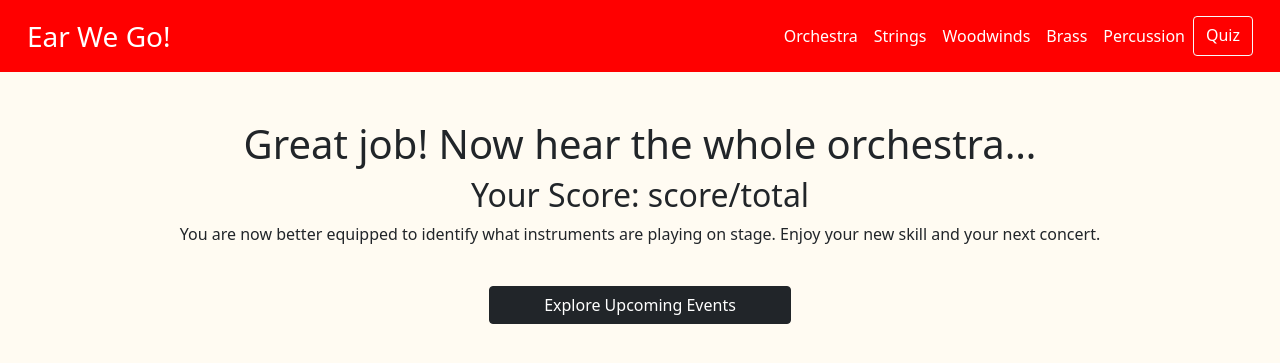
After one commit to anvusp/uid-final-project, a Flask app: page /results in a window 1280 px wide. The commit adds this page. Shown: the top 363 px of the page. Run offline with Flask 3, Linux system fonts and the light colour scheme.

Commit message:
Updated routes, templates, and css elements

```diff
--- a/server.py
+++ b/server.py
@@ -15,7 +15,7 @@ TIMELINE = data["timeline"]
 # Route 1: Home Page -------------------------------------------------------
 @app.route('/')
 def render_homepage():
-  return render_template('homepage.html', lesson = LESSONS[1])
+  return render_template('transition.html', transition = TRANSITIONS[1])
 
 # Route 2: Learn Page -------------------------------------------------------
 @app.route('/learn/<int:id>')
@@ -34,3 +34,17 @@ def render_quizpage(id=None):
     return "Question not found", 404
 
   return render_template('quiz.html', question=question)
+
+# Route 4: Transition Pages -------------------------------------------------------
+@app.route('/transition/<int:id>')
+def render_transitionpage(id=None):
+  transition = TRANSITIONS.get(id)
+  if not transition:
+    return "Transition not found", 404
+
+  return render_template('transition.html', transition=transition)
+
+# Route 5: Quiz Results Page -------------------------------------------------------
+@app.route('/results')
+def render_results():
+  return render_template('quiz_results.html')
--- a/static/data.json
+++ b/static/data.json
@@ -15,7 +15,7 @@
         {
             "id": 3,
             "title": "String Instruments",
-            "description": "Except for the harp, string instruments in an orchestra are pear shaped, made of wood, and hollow inside. They are mostly played with a bow, a stick with horse hair. When a player draws the bow across the string, it produces friction and creates sound.\nIn an orchestra, strings are usually: violins, violas, cellos, basses, and harp. Occasionally, in special circumstances, there are other string instruments on stage (like guitar, a celleste, or some other fancy ole thing). When something atypical is scheduled in a concert, the program will tell you all about it.",
+            "description": "Except for the harp, string instruments in an orchestra are pear shaped, made of wood, and hollow inside. They are mostly played with a bow, a stick with horse hair. When a player draws the bow across the string, it produces friction and creates sound.<br>In an orchestra, strings are usually: violins, violas, cellos, basses, and harp. Occasionally, in special circumstances, there are other string instruments on stage (like guitar, a celleste, or some other fancy ole thing). When something atypical is scheduled in a concert, the program will tell you all about it.",
             "image": "images/orchestra-strings.png",
             "audio": "audio/britten-strings.wav"
         },
@@ -32,6 +32,13 @@
             "description":"Lorem ipsum dolor sit amet. Laboris mollit officia et, proident amet. Sed aliqua consequat laboris lorem, irure, magna elit lorem. Ut voluptate quis aliqua, Excepteur ex. Qui magna nostrud dolor. Ex dolore qui. Minim irure ad Excepteur, do ullamco. Esse laborum anim ex.",
             "image": "images/orchestra-brass.png",
             "audio": "audio/britten-brass.wav"
+        },
+        {
+            "id": 6,
+            "title": "Percussion Instruments",
+            "description":"Lorem ipsum dolor sit amet. Laboris mollit officia et, proident amet. Sed aliqua consequat laboris lorem, irure, magna elit lorem. Ut voluptate quis aliqua, Excepteur ex. Qui magna nostrud dolor. Ex dolore qui. Minim irure ad Excepteur, do ullamco. Esse laborum anim ex.",
+            "image": "images/orch-percussion.png",
+            "audio": "audio/britten-percussion.wav"
         }
     ],
     "questions" : [
@@ -49,7 +56,29 @@
             "id": 1,
             "title": "Welcome to Carnegie Hall!",
             "text": "You're about to attend a concert at Carnegie Hall. There will be an orchestra on stage. This is your crash course to orchestral instruments, where they are usually located on stage, and each of their sounds.",
-            "button": "Get Started"
+            "button": "Get Started",
+            "href": "/learn/1"
+
+        },
+        {
+            "id": 2,
+            "text": "In the next section, you will listen to each instrument play the same melody. Each listening section introduces the instruments in a specific instrument family: Strings, Woodwinds, Brass, and Percussion.",
+            "button": "Listen and Learn",
+            "href": "/learn/3"
+        },
+        {
+            "id": 3,
+            "title": "Part I:<br>Are You Ready to Identify Instruments?",
+            "text": "These can be violin, viola, cello, bass, harp, flute, clarinet, oboe, bassoon, trumpet, trombone, tuba, or tuned and untuned perscussion instruments",
+            "button": "Ear We Go!",
+            "href": "/quiz/1"
+        },
+        {
+            "id": 4,
+            "title": "Part II:<br>Assemble the orchestra!",
+            "text": "In the next section you will hear experts of the same melody, but played by the whole family of instruments. <b>Drag and drop</b> each clip to match it with the correct instrument family. Choose among strings, woodwinds, brass, or percussion instruments.<br>You win, once the whole orchestra plays!",
+            "button": "Ear We Go!",
+            "href": "/quiz/1"
         }
     ],
     "timeline" : [
--- a/templates/layout.html
+++ b/templates/layout.html
@@ -18,12 +18,12 @@
             </button>
             <div class="collapse navbar-collapse" id="navbarNavAltMarkup">
                 <div class="navbar-nav ms-auto">
-                    <a class="nav-link" aria-current="page" href="#">Orchestra</a>
-                    <a class="nav-link" aria-current="page" href="#">Strings</a>
-                    <a class="nav-link" aria-current="page" href="#">Woodwinds</a>
-                    <a class="nav-link" aria-current="page" href="#">Brass</a>
-                    <a class="nav-link" aria-current="page" href="#">Percussion</a>
-                    <a class="btn btn-outline-light" href="#">Quiz</a>
+                    <a class="nav-link" aria-current="page" href="{{ url_for('render_learnpage', id=1) }}">Orchestra</a>
+                    <a class="nav-link" aria-current="page" href="{{ url_for('render_learnpage', id=3) }}">Strings</a>
+                    <a class="nav-link" aria-current="page" href="{{ url_for('render_learnpage', id=4) }}">Woodwinds</a>
+                    <a class="nav-link" aria-current="page" href="{{ url_for('render_learnpage', id=5) }}">Brass</a>
+                    <a class="nav-link" aria-current="page" href="{{ url_for('render_learnpage', id=6) }}">Percussion</a>
+                    <a class="btn btn-outline-light" href="{{ url_for('render_transitionpage',id=3)}}">Quiz</a>
                 </div>
             </div>
         </div>
--- /dev/null
+++ b/templates/quiz_results.html
@@ -0,0 +1,16 @@
+{% extends "layout.html" %}
+
+{% block content %}
+<div class="container-fluid mt-5">
+    <div class="row">
+        <div class="col text-center">
+            <h1>Great job! Now hear the whole orchestra…</h1>
+            <h2>Your Score: score/total</h2>
+            <p>You are now better equipped to identify what instruments are playing on stage. Enjoy your new skill and your next concert.</p>
+
+            <a href="#" class="btn btn-dark w-25 mt-4">Explore Upcoming Events</a>
+        </div>
+    </div>
+</div>
+
+{% endblock %}
```
Also changed, not shown: static/main.css (+30 -0 lines), templates/homepage.html (deleted, +0 -15 lines), templates/learn.html (+5 -3 lines), templates/quiz.html (+7 -3 lines), templates/transition.html (+10 -7 lines), README.md.
